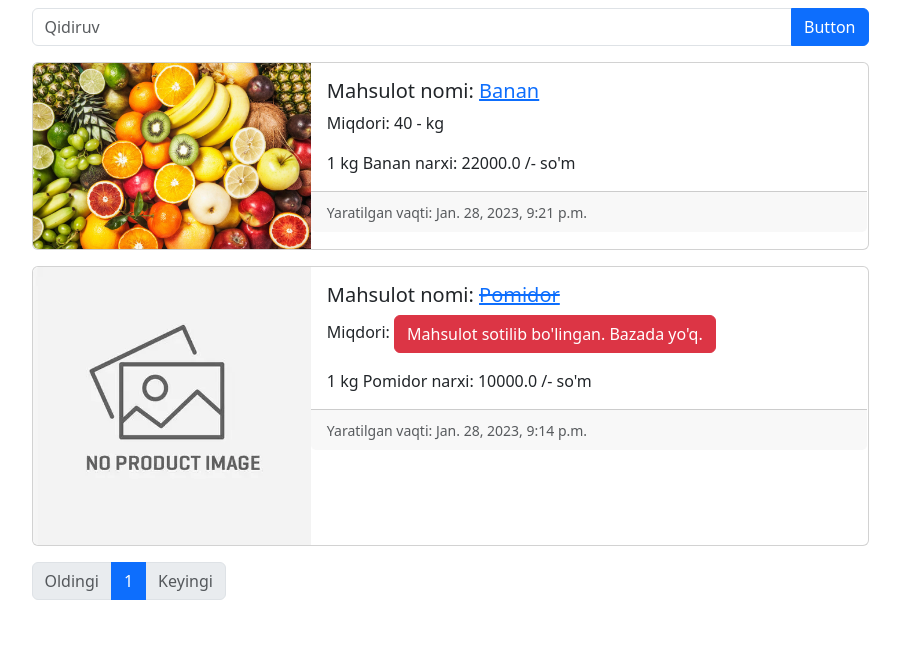
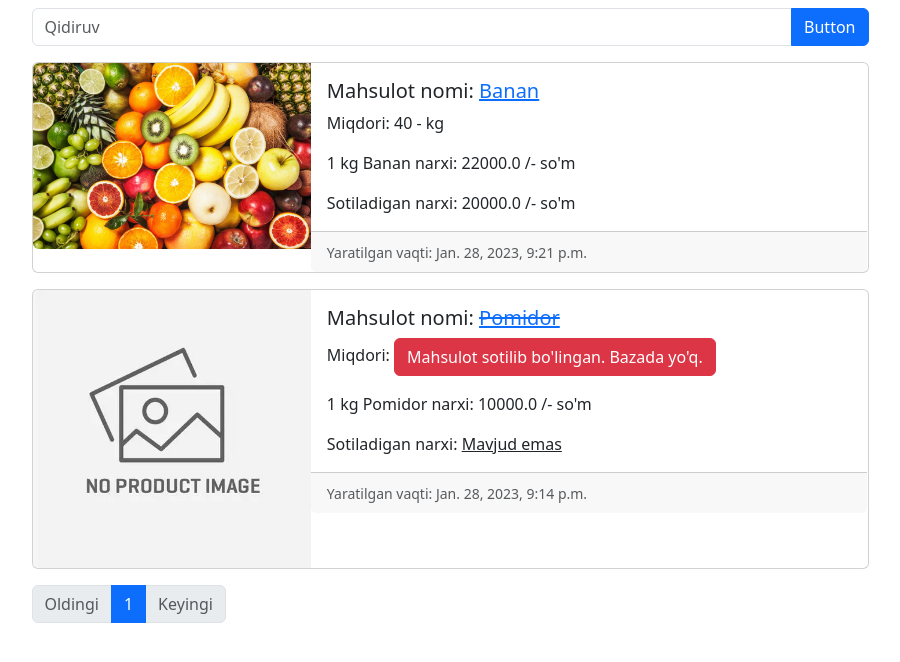
Before and after one commit to TolibjonD/projectOne, a Django app: page /products/ in a window 1280 px wide. Shown: the part 56-718 px from the top of the page, without its empty margins (190-1090 px from the left). Run offline with Django 4.2, Linux system fonts and the light colour scheme; a user stored in the database is signed in; data comes from the database, SQL or seed files in the repository; both versions use the stored data as it was after the commit; some libraries are stand-ins or nearby versions.

Commit message:
i added one column in my products models

```diff
--- a/products/models.py
+++ b/products/models.py
@@ -7,6 +7,7 @@ class AllProducts(models.Model):
     miqdori = models.PositiveIntegerField()
     miqdor_birligi = models.CharField(max_length=150, help_text="O'lchov birligini kiriting: Kg, Tonna, Vagon, Litr, Dona", null=True)
     birlik_narxi = models.FloatField(null=True)
+    sotiladigan_narxi = models.FloatField(null=True)
     tavsif = models.TextField()
     photo = models.ImageField(upload_to='images/' , default="images/no-image.jpg")
     created_at = models.DateTimeField(auto_now_add=True, null=True)
--- a/products/views.py
+++ b/products/views.py
@@ -64,7 +64,7 @@ class SoldProductsView(LoginRequiredMixin ,CreateView):
 class ProductCreateVeiw(LoginRequiredMixin , SuccessMessageMixin ,CreateView):
     model = AllProducts
     template_name = "add.html"
-    fields = ("nomi" , "miqdori", "miqdor_birligi" , "birlik_narxi" , "tavsif" , "photo")
+    fields = ("nomi" , "miqdori", "miqdor_birligi" , "birlik_narxi", "sotiladigan_narxi" , "tavsif" , "photo")
     success_message = "Maxsulot muvaffaqiyatli ravishda qo'shildi ."
 
 class PrDetailView(LoginRequiredMixin , DetailView):
@@ -93,7 +93,7 @@ class PrListView(LoginRequiredMixin, View):
 class PrUpdateView(LoginRequiredMixin,SuccessMessageMixin, UpdateView):
     model = AllProducts
     template_name = "update.html"
-    fields = ("nomi" , "miqdori", "miqdor_birligi" , "birlik_narxi"  , "tavsif" , "photo")
+    fields = ("nomi" , "miqdori", "miqdor_birligi" , "birlik_narxi" , "sotiladigan_narxi" , "tavsif" , "photo")
     success_message = "Ma'lumotlar muvaffaqiyatli ravishda yangilandi ."
 
 class PrDeleteView(LoginRequiredMixin, SuccessMessageMixin, DeleteView):
--- a/templates/info.html
+++ b/templates/info.html
@@ -22,6 +22,11 @@
         {% if object.miqdori > 0 %}
         {{ object.miqdori }} {% if object.miqdor_birligi %} - {{ object.miqdor_birligi }} {% endif %}
         <p class="card-text">Birlik narxi: {{ object.birlik_narxi }} /- so'm</p>
+        {% if object.sotiladigan_narxi %}
+        <p class="card-text">Sotiladigan narxi: {{ object.sotiladigan_narxi }} /- so'm</p>
+        {% else %}
+        <p class="card-text">Sotiladigan narxi: <u> Mavjud emas</u></p>
+        {% endif %}
         <p class="card-text">Umumiy narxi: {% widthratio object.birlik_narxi 1 object.miqdori %} /- so'm</p>
         {% else %}
         <spa class="btn btn-danger">Mahsulot sotib tugatilgan</spa>
--- a/templates/list.html
+++ b/templates/list.html
@@ -34,6 +34,11 @@
                                       {% endif %}
                                        </p>
         <p class="card-text">1 {{ post.miqdor_birligi }} {{ post.nomi }} narxi: {{ post.birlik_narxi }} /- so'm</p>
+        {% if post.sotiladigan_narxi %}
+        <p class="card-text">Sotiladigan narxi: {{ post.sotiladigan_narxi }} /- so'm</p>
+        {% else %}
+        <p class="card-text">Sotiladigan narxi: <u> Mavjud emas</u></p>
+        {% endif %}
         </div>
         <div class="card-footer">
             <p class="card-text"><small class="text-muted">Yaratilgan vaqti: {{ post.created_at }} </small></p>
```
Also changed, not shown: db.sqlite3, products/migrations/0003_allproducts_sotiladigan_narxi.py (added).
